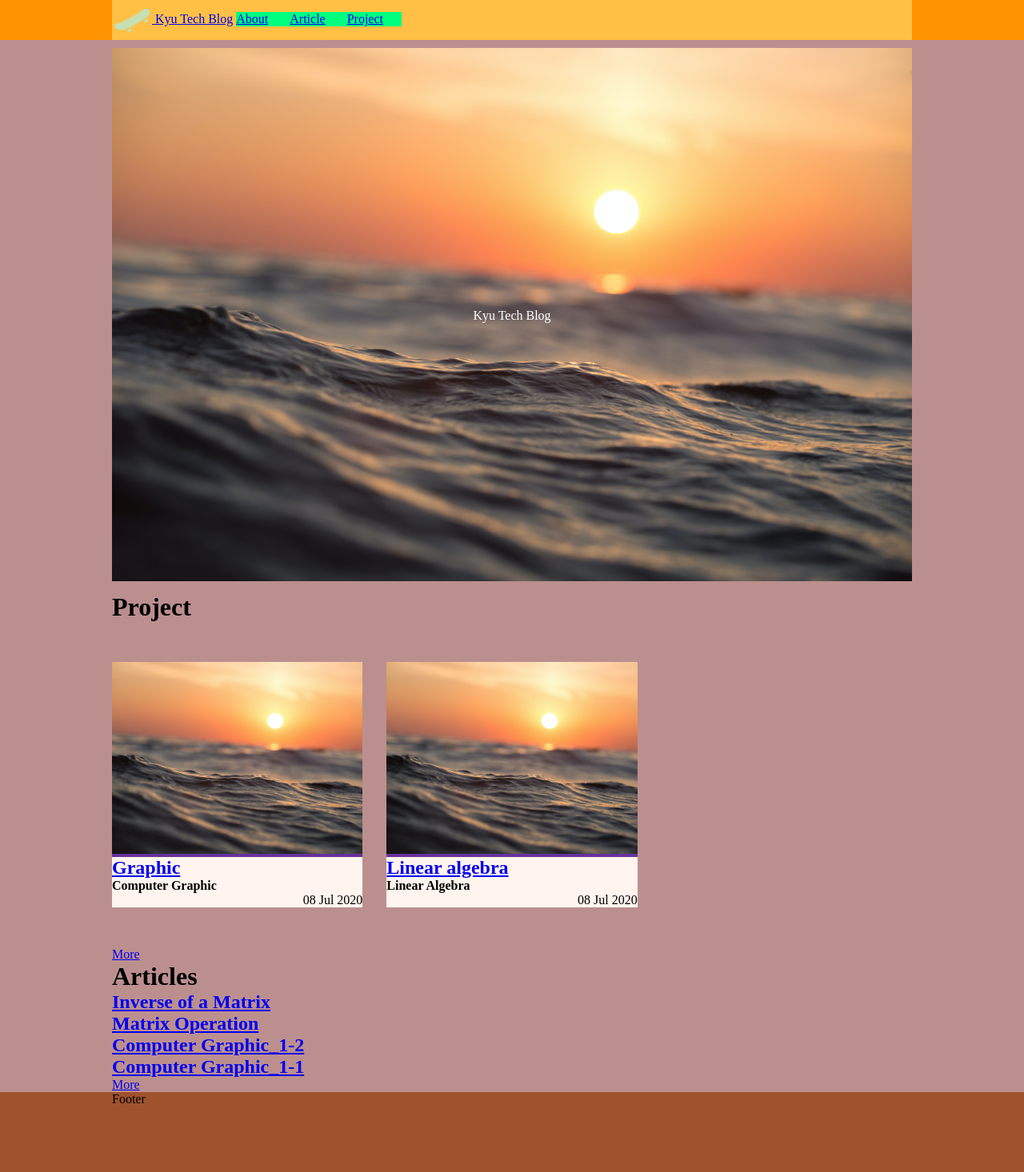
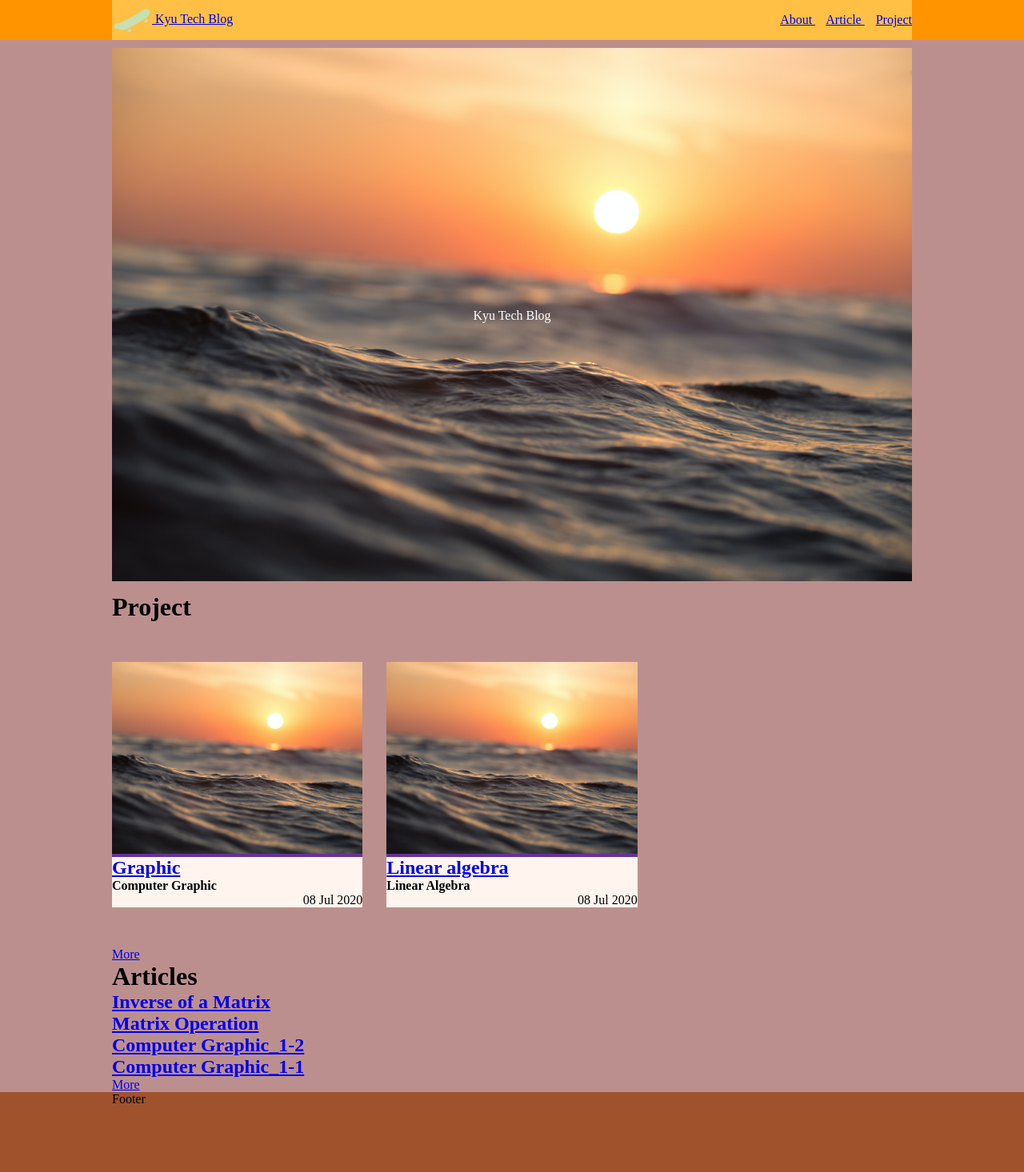
Before and after one commit to J-Kyu/J-Kyu.github.io, a Jekyll site: the page built from index.html, in a window 1280 px wide. Shown: the whole page at 80% size. Built offline with Jekyll 4.4.1, drawn with Linux system fonts in a browser that asks for light colours.

Commit message:
Header 정렬 완료
vertical-align: middle;
float: right;
line-height;
(line-height를 설정해야한다)

```diff
--- a/_includes/header.html
+++ b/_includes/header.html
@@ -4,7 +4,7 @@
         <div class="header-item-title">
             <a href="{{site.url}}/">
                 {% if site.logo %}
-                    <img class="logo" src="{{site.url}}/{{ site.logo }}" width = "50px" alt="{{ site.title }}">
+                    <img class="logo" src="{{site.url}}/{{ site.logo }}"  alt="{{ site.title }}">
                 {% endif %}
             </a>
             <a href="{{site.url}}/" class="title">
@@ -17,7 +17,7 @@
         <div class="header-item-menu">
 
             {% for item in site.data.navigation %}
-                <ul class="header-item">
+                <ul class="header-item"></ul>
                     <a href="{{ item.link }}" {% if page.url == item.link %}class="current"{% endif %}>
                             {{ item.name }}
                     </a>
--- a/_sass/header.scss
+++ b/_sass/header.scss
@@ -1,6 +1,7 @@
 %width_auto{ width: 1000px; margin: 0 auto; overflow: hidden;}
 $main_color: #ff9400;
 $sub_color: #ffc045;
+$headeHeight: 50px;
 
  //#: html에서 id로 가져올 때
  //.: html에서 class로 가져올 때
@@ -11,12 +12,13 @@ $sub_color: #ffc045;
 		@extend %width_auto;
 		background: $sub_color;
 		// display: flex;
-		justify-content: space-between;
+		// justify-content: space-between;
 
 		.header-item-title{
 			display: inline-block;
 			.logo{
 				// float: left;
+				height: $headeHeight;
 				margin-top: auto;
 				margin-bottom: auto;
 				vertical-align: middle;
@@ -24,12 +26,13 @@ $sub_color: #ffc045;
 		}
 
 		.header-item-menu{
-			display: inline-block;
-			background-color: springgreen;
+			float: right;
+			vertical-align: middle;
+			line-height: $headeHeight;
 
 			.header-item{
 				display: inline-block;
-				margin-right: 23px;
+				margin-right: 10px;
 			}
 		}
 	}
```
Also changed, not shown: 16 other files.
